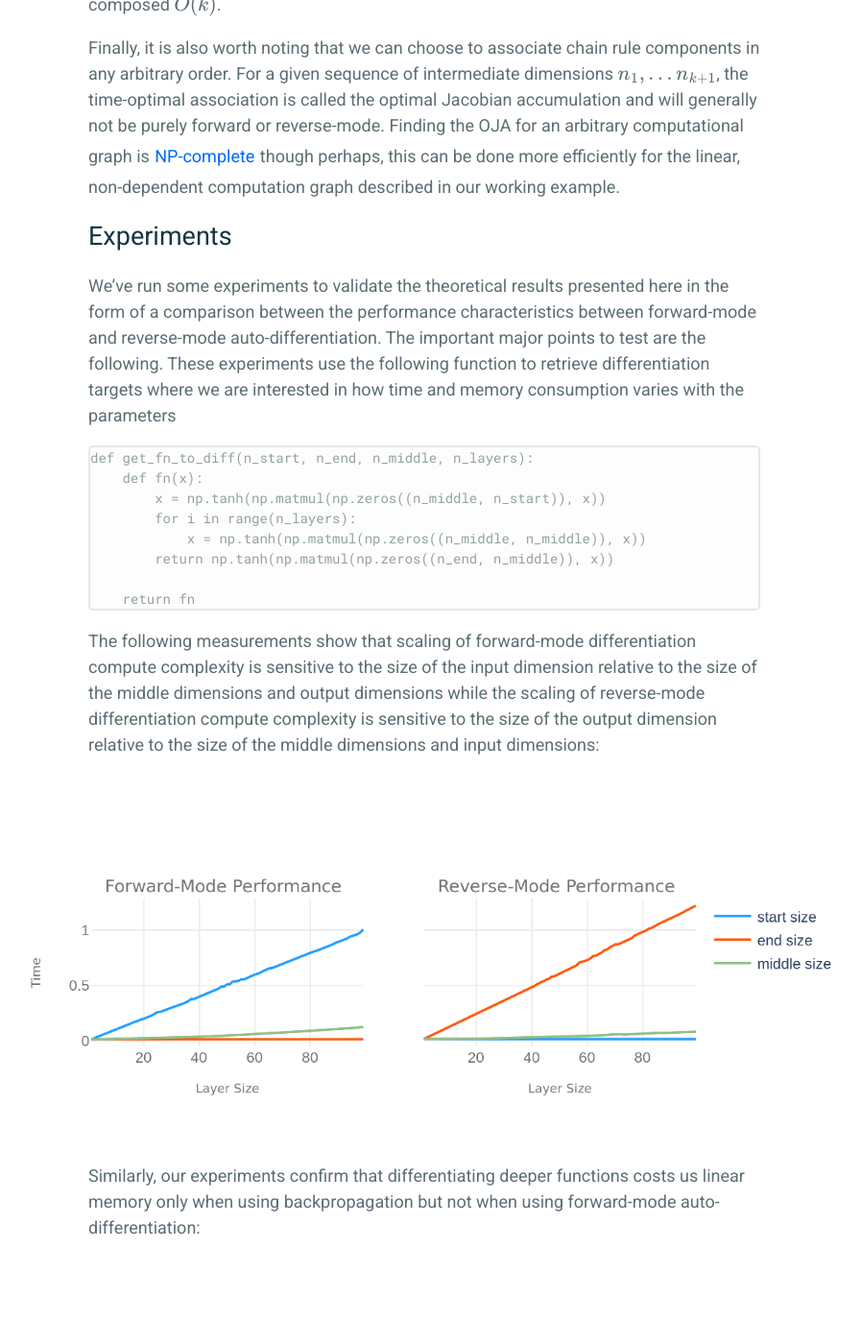
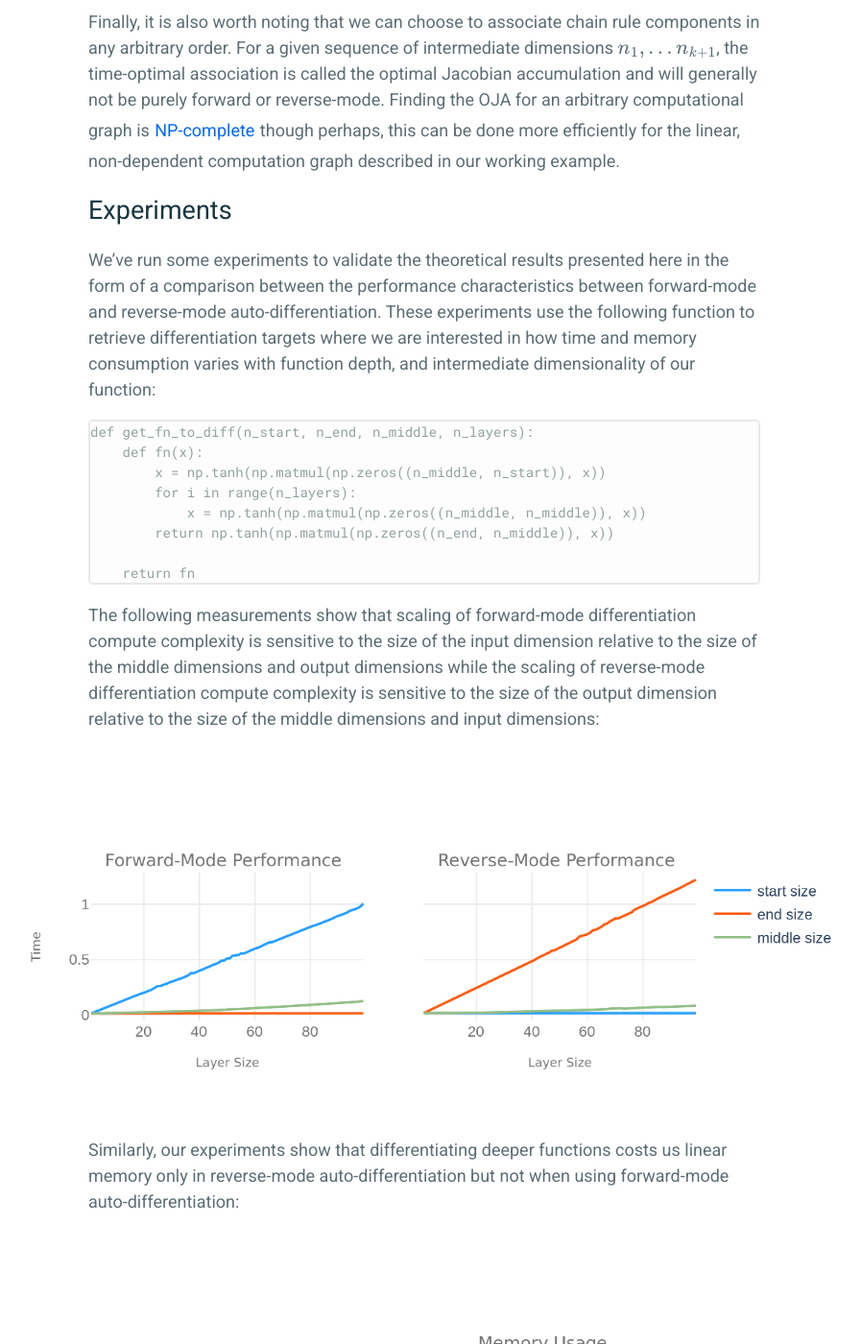
Before and after one commit to frankwang95/frankwang95.github.io, a Jekyll site: the page built from _posts/2020-05-05-fwd-vs-reverse-mode-autodiff.md, in a window 1280 px wide and 1400 px high, scrolled down 2367 px. Shown: the whole window at 96% size, without its empty margins (198-1095 px from the left). Built offline with Jekyll 4.4.1, drawn with Linux system fonts in a browser that asks for light colours; formulas are drawn with MathJax 3; some of the changed text lies outside the part shown.

Commit message:
Some formatting improvements.

````diff
--- a/_posts/2020-05-05-fwd-vs-reverse-mode-autodiff.md
+++ b/_posts/2020-05-05-fwd-vs-reverse-mode-autodiff.md
@@ -62,7 +62,7 @@ Finally, it is also worth noting that we can choose to associate chain rule comp
 
 # Experiments
 
-We've run some experiments to validate the theoretical results presented here in the form of a comparison between the performance characteristics between forward-mode and reverse-mode auto-differentiation. The important major points to test are the following. These experiments use the following function to retrieve differentiation targets where we are interested in how time and memory consumption varies with the parameters
+We've run some experiments to validate the theoretical results presented here in the form of a comparison between the performance characteristics between forward-mode and reverse-mode auto-differentiation. These experiments use the following function to retrieve differentiation targets where we are interested in how time and memory consumption varies with function depth, and intermediate dimensionality of our function:
 
 ```
 def get_fn_to_diff(n_start, n_end, n_middle, n_layers):
@@ -79,7 +79,7 @@ The following measurements show that scaling of forward-mode differentiation com
 
 <img style="max-width: 900px; margin: 0 0 0 -100px;" src="https://frankwang95.github.io/assets/fwd_vs_rev_mode_autodiff/fwd_vs_rev_time.png">
 
-Similarly, our experiments confirm that differentiating deeper functions costs us linear memory only when using backpropagation but not when using forward-mode auto-differentiation:
+Similarly, our experiments show that differentiating deeper functions costs us linear memory only in reverse-mode auto-differentiation but not when using forward-mode auto-differentiation:
 
 <img style="max-width: 900px; margin: 0 0 0 -100px;" src="https://frankwang95.github.io/assets/fwd_vs_rev_mode_autodiff/fwd_vs_rev_mem.png">
 
````
Also changed, not shown: other parts of _posts/2020-05-05-fwd-vs-reverse-mode-autodiff.md (+1 -1 lines), assets/fwd_vs_rev_mode_autodiff/fwd_vs_rev_mem.png.
